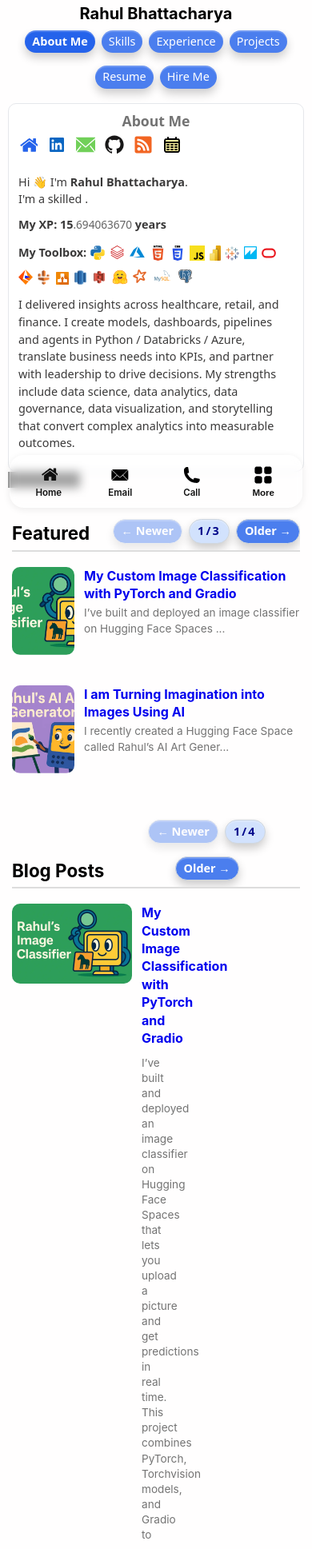
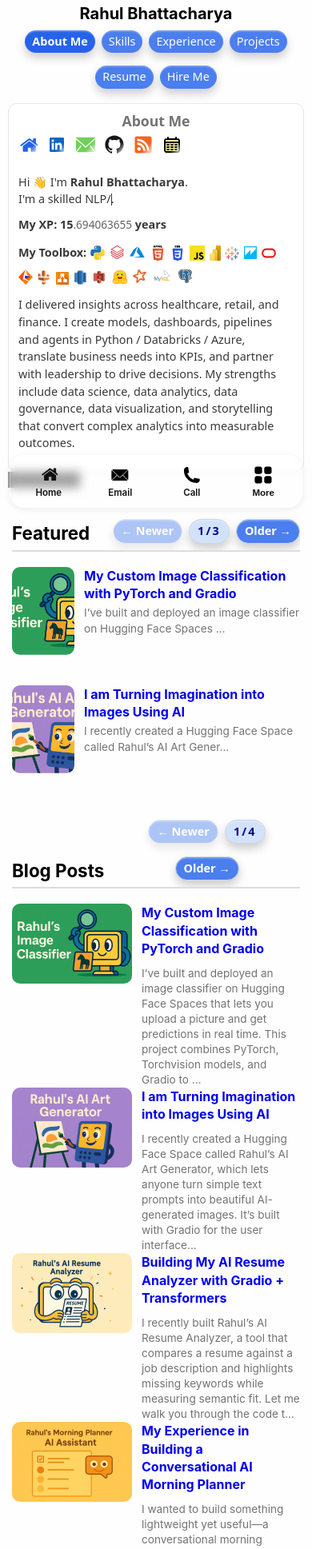
Before and after one commit to RahulBhattacharya1/RahulBhattacharya1.github.io, a Jekyll site: the page built from index.html, in a window 390 px wide, cut to the strip 255-2192 px from the top of the page. Shown: the whole strip at 80% size. Built offline with Jekyll 4.4.1, drawn with Linux system fonts in a browser that asks for light colours; the list of posts is cut into pages by our own code; grey boxes are pictures that could not be loaded.

Commit message:
Update index.html

```diff
--- a/index.html
+++ b/index.html
@@ -196,34 +196,29 @@
 }
 
 
-/* Mobile: when .is-stacked is present on section.posts, stack the blog cards */
+
 @media (max-width: 720px) {
-  section.posts.is-stacked #post-strip {
-    display: flex !important;
-    flex-direction: column !important;
-    gap: 16px !important;
-    overflow: visible !important;
-    white-space: normal !important;
-    scroll-snap-type: none !important;
-    padding-left: 0 !important;
-    padding-right: 0 !important;
+  /* Match Featured’s resets: no bullets, no UL insets */
+  #post-strip{
+    list-style: none !important;
+    margin: 0 !important;
+    padding: 0 !important;         /* removes the built-in UL left padding */
+    width: 100% !important;
+    max-width: none !important;
   }
-  section.posts.is-stacked #post-strip > li.post-item {
-    display: grid !important;
-    grid-template-columns: 150px 1fr !important;
-    gap: 12px !important;
+
+  /* Make each card truly full-width */
+  #post-strip > li.post-item{
+    margin: 0 !important;          /* kill any li side margins */
+    padding: 0 !important;
     width: 100% !important;
-    min-width: 0 !important;
+    max-width: 100% !important;
   }
-  section.posts.is-stacked #post-strip > li.post-item .thumb img {
-    width: 150px !important;
-    height: 100px !important;
-    object-fit: cover !important;
-    border-radius: 10px !important;
-    display: block !important;
-  }
-  section.posts.is-stacked #post-strip > li.post-item .post-text {
-    min-width: 0 !important;
+
+  /* Safety: no stray overflows from children */
+  #post-strip, #post-strip *{
+    box-sizing: border-box;
+    max-width: 100%;
   }
 }
 
```
